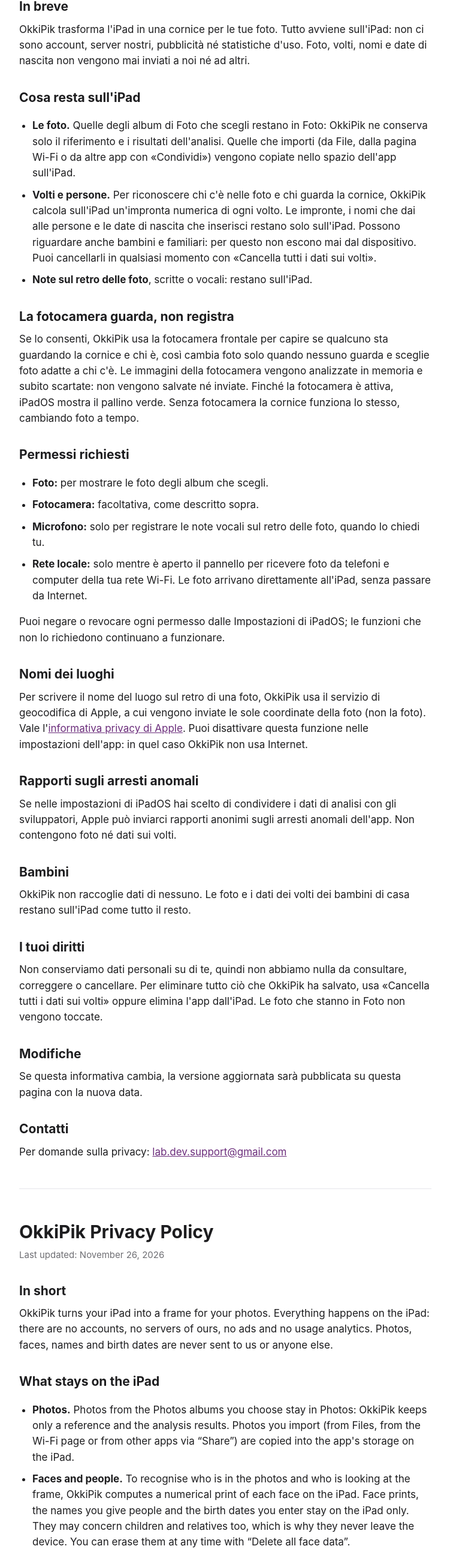
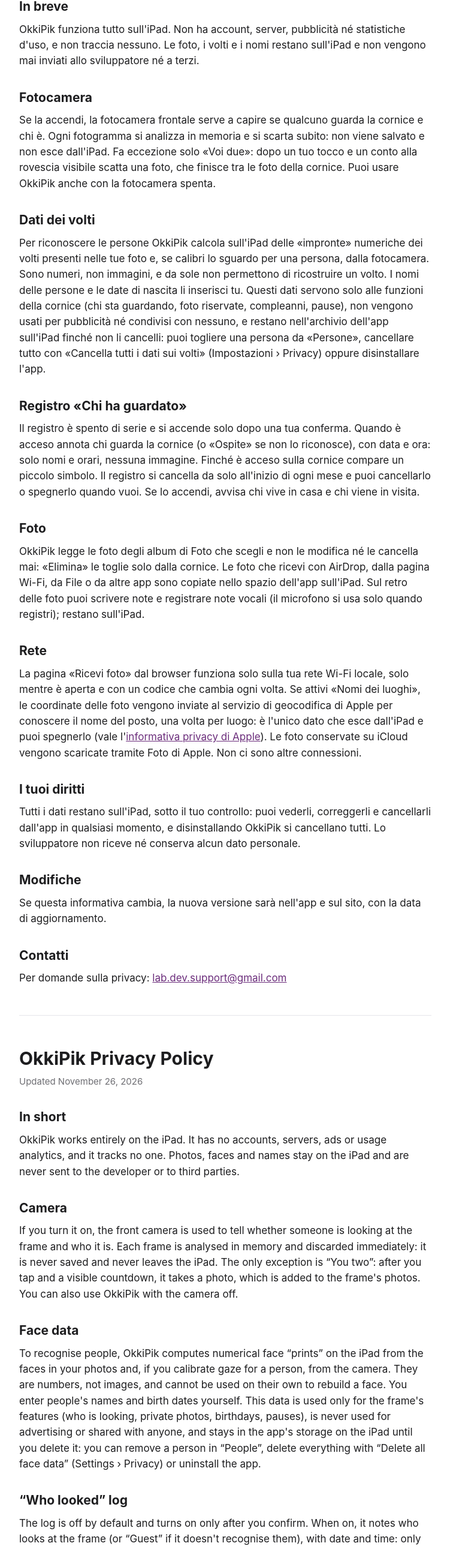
Before and after one commit to karuyaga/karuyaga.github.io, a plain HTML site: page okkipik/privacy/index.html in a window 1280 px wide. Shown: the part 211-2793 px from the top of the page at 60% size, without its empty margins (264-1015 px from the left). Drawn offline with Linux system fonts and the light colour scheme.

Commit message:
OkkiPik: informativa allineata a quella dentro l'app («Voi due», registro «Chi ha guardato», AirDrop, calibrazione)

```diff
--- a/okkipik/privacy/index.html
+++ b/okkipik/privacy/index.html
@@ -33,65 +33,54 @@
 <p class="back"><a href="../../">Karuyaga</a></p>
 <section id="it" lang="it">
   <h1>Informativa sulla privacy di OkkiPik</h1>
-  <p class="muted">Ultimo aggiornamento: 26 novembre 2026</p>
+  <p class="muted">Aggiornata il 26 novembre 2026</p>
   <nav><a href="#en">English version below</a></nav>
 
   <h2>In breve</h2>
-  <p>OkkiPik trasforma l'iPad in una cornice per le tue foto. Tutto avviene sull'iPad: non ci sono account,
-  server nostri, pubblicità né statistiche d'uso. Foto, volti, nomi e date di nascita non vengono mai inviati
-  a noi né ad altri.</p>
+  <p>OkkiPik funziona tutto sull'iPad. Non ha account, server, pubblicità né statistiche d'uso, e non traccia
+  nessuno. Le foto, i volti e i nomi restano sull'iPad e non vengono mai inviati allo sviluppatore né a terzi.</p>
 
-  <h2>Cosa resta sull'iPad</h2>
-  <ul>
-    <li><strong>Le foto.</strong> Quelle degli album di Foto che scegli restano in Foto: OkkiPik ne conserva solo
-    il riferimento e i risultati dell'analisi. Quelle che importi (da File, dalla pagina Wi-Fi o da altre app con
-    «Condividi») vengono copiate nello spazio dell'app sull'iPad.</li>
-    <li><strong>Volti e persone.</strong> Per riconoscere chi c'è nelle foto e chi guarda la cornice, OkkiPik
-    calcola sull'iPad un'impronta numerica di ogni volto. Le impronte, i nomi che dai alle persone e le date di
-    nascita che inserisci restano solo sull'iPad. Possono riguardare anche bambini e familiari: per questo non
-    escono mai dal dispositivo. Puoi cancellarli in qualsiasi momento con «Cancella tutti i dati sui volti».</li>
-    <li><strong>Note sul retro delle foto</strong>, scritte o vocali: restano sull'iPad.</li>
-  </ul>
+  <h2>Fotocamera</h2>
+  <p>Se la accendi, la fotocamera frontale serve a capire se qualcuno guarda la cornice e chi è. Ogni fotogramma
+  si analizza in memoria e si scarta subito: non viene salvato e non esce dall'iPad. Fa eccezione solo «Voi due»:
+  dopo un tuo tocco e un conto alla rovescia visibile scatta una foto, che finisce tra le foto della cornice. Puoi
+  usare OkkiPik anche con la fotocamera spenta.</p>
 
-  <h2>La fotocamera guarda, non registra</h2>
-  <p>Se lo consenti, OkkiPik usa la fotocamera frontale per capire se qualcuno sta guardando la cornice e chi è,
-  così cambia foto solo quando nessuno guarda e sceglie foto adatte a chi c'è. Le immagini della fotocamera
-  vengono analizzate in memoria e subito scartate: non vengono salvate né inviate. Finché la fotocamera è
-  attiva, iPadOS mostra il pallino verde. Senza fotocamera la cornice funziona lo stesso, cambiando foto a
-  tempo.</p>
+  <h2>Dati dei volti</h2>
+  <p>Per riconoscere le persone OkkiPik calcola sull'iPad delle «impronte» numeriche dei volti presenti nelle tue
+  foto e, se calibri lo sguardo per una persona, dalla fotocamera. Sono numeri, non immagini, e da sole non
+  permettono di ricostruire un volto. I nomi delle persone e le date di nascita li inserisci tu. Questi dati servono
+  solo alle funzioni della cornice (chi sta guardando, foto riservate, compleanni, pause), non vengono usati per
+  pubblicità né condivisi con nessuno, e restano nell'archivio dell'app sull'iPad finché non li cancelli: puoi
+  togliere una persona da «Persone», cancellare tutto con «Cancella tutti i dati sui volti» (Impostazioni ›
+  Privacy) oppure disinstallare l'app.</p>
 
-  <h2>Permessi richiesti</h2>
-  <ul>
-    <li><strong>Foto:</strong> per mostrare le foto degli album che scegli.</li>
-    <li><strong>Fotocamera:</strong> facoltativa, come descritto sopra.</li>
-    <li><strong>Microfono:</strong> solo per registrare le note vocali sul retro delle foto, quando lo chiedi tu.</li>
-    <li><strong>Rete locale:</strong> solo mentre è aperto il pannello per ricevere foto da telefoni e computer
-    della tua rete Wi-Fi. Le foto arrivano direttamente all'iPad, senza passare da Internet.</li>
-  </ul>
-  <p>Puoi negare o revocare ogni permesso dalle Impostazioni di iPadOS; le funzioni che non lo richiedono
-  continuano a funzionare.</p>
+  <h2>Registro «Chi ha guardato»</h2>
+  <p>Il registro è spento di serie e si accende solo dopo una tua conferma. Quando è acceso annota chi guarda la
+  cornice (o «Ospite» se non lo riconosce), con data e ora: solo nomi e orari, nessuna immagine. Finché è acceso
+  sulla cornice compare un piccolo simbolo. Il registro si cancella da solo all'inizio di ogni mese e puoi
+  cancellarlo o spegnerlo quando vuoi. Se lo accendi, avvisa chi vive in casa e chi viene in visita.</p>
 
-  <h2>Nomi dei luoghi</h2>
-  <p>Per scrivere il nome del luogo sul retro di una foto, OkkiPik usa il servizio di geocodifica di Apple, a cui
-  vengono inviate le sole coordinate della foto (non la foto). Vale l'<a href="https://www.apple.com/legal/privacy/">informativa
-  privacy di Apple</a>. Puoi disattivare questa funzione nelle impostazioni dell'app: in quel caso OkkiPik non
-  usa Internet.</p>
+  <h2>Foto</h2>
+  <p>OkkiPik legge le foto degli album di Foto che scegli e non le modifica né le cancella mai: «Elimina» le toglie
+  solo dalla cornice. Le foto che ricevi con AirDrop, dalla pagina Wi-Fi, da File o da altre app sono copiate nello
+  spazio dell'app sull'iPad. Sul retro delle foto puoi scrivere note e registrare note vocali (il microfono si usa
+  solo quando registri); restano sull'iPad.</p>
 
-  <h2>Rapporti sugli arresti anomali</h2>
-  <p>Se nelle impostazioni di iPadOS hai scelto di condividere i dati di analisi con gli sviluppatori, Apple
-  può inviarci rapporti anonimi sugli arresti anomali dell'app. Non contengono foto né dati sui volti.</p>
-
-  <h2>Bambini</h2>
-  <p>OkkiPik non raccoglie dati di nessuno. Le foto e i dati dei volti dei bambini di casa restano sull'iPad
-  come tutto il resto.</p>
+  <h2>Rete</h2>
+  <p>La pagina «Ricevi foto» dal browser funziona solo sulla tua rete Wi-Fi locale, solo mentre è aperta e con un
+  codice che cambia ogni volta. Se attivi «Nomi dei luoghi», le coordinate delle foto vengono inviate al servizio di
+  geocodifica di Apple per conoscere il nome del posto, una volta per luogo: è l'unico dato che esce dall'iPad e
+  puoi spegnerlo (vale l'<a href="https://www.apple.com/legal/privacy/">informativa privacy di Apple</a>). Le foto
+  conservate su iCloud vengono scaricate tramite Foto di Apple. Non ci sono altre connessioni.</p>
 
   <h2>I tuoi diritti</h2>
-  <p>Non conserviamo dati personali su di te, quindi non abbiamo nulla da consultare, correggere o cancellare.
-  Per eliminare tutto ciò che OkkiPik ha salvato, usa «Cancella tutti i dati sui volti» oppure elimina l'app
-  dall'iPad. Le foto che stanno in Foto non vengono toccate.</p>
+  <p>Tutti i dati restano sull'iPad, sotto il tuo controllo: puoi vederli, correggerli e cancellarli dall'app in
+  qualsiasi momento, e disinstallando OkkiPik si cancellano tutti. Lo sviluppatore non riceve né conserva alcun
+  dato personale.</p>
 
   <h2>Modifiche</h2>
-  <p>Se questa informativa cambia, la versione aggiornata sarà pubblicata su questa pagina con la nuova data.</p>
+  <p>Se questa informativa cambia, la nuova versione sarà nell'app e sul sito, con la data di aggiornamento.</p>
 
   <h2>Contatti</h2>
   <p>Per domande sulla privacy: <a href="mailto:lab.dev.support@gmail.com">lab.dev.support@gmail.com</a></p>
@@ -101,66 +90,55 @@
 
 <section id="en" lang="en">
   <h1>OkkiPik Privacy Policy</h1>
-  <p class="muted">Last updated: November 26, 2026</p>
+  <p class="muted">Updated November 26, 2026</p>
 
   <h2>In short</h2>
-  <p>OkkiPik turns your iPad into a frame for your photos. Everything happens on the iPad: there are no
-  accounts, no servers of ours, no ads and no usage analytics. Photos, faces, names and birth dates are never
-  sent to us or anyone else.</p>
+  <p>OkkiPik works entirely on the iPad. It has no accounts, servers, ads or usage analytics, and it tracks no
+  one. Photos, faces and names stay on the iPad and are never sent to the developer or to third parties.</p>
 
-  <h2>What stays on the iPad</h2>
-  <ul>
-    <li><strong>Photos.</strong> Photos from the Photos albums you choose stay in Photos: OkkiPik keeps only a
-    reference and the analysis results. Photos you import (from Files, from the Wi-Fi page or from other apps
-    via “Share”) are copied into the app's storage on the iPad.</li>
-    <li><strong>Faces and people.</strong> To recognise who is in the photos and who is looking at the frame,
-    OkkiPik computes a numerical print of each face on the iPad. Face prints, the names you give people and the
-    birth dates you enter stay on the iPad only. They may concern children and relatives too, which is why they
-    never leave the device. You can erase them at any time with “Delete all face data”.</li>
-    <li><strong>Notes on the back of photos</strong>, written or spoken, stay on the iPad.</li>
-  </ul>
+  <h2>Camera</h2>
+  <p>If you turn it on, the front camera is used to tell whether someone is looking at the frame and who it is.
+  Each frame is analysed in memory and discarded immediately: it is never saved and never leaves the iPad. The
+  only exception is “You two”: after you tap and a visible countdown, it takes a photo, which is added to the
+  frame's photos. You can also use OkkiPik with the camera off.</p>
 
-  <h2>The camera looks, it doesn't record</h2>
-  <p>If you allow it, OkkiPik uses the front camera to tell whether someone is looking at the frame and who,
-  so it changes photo only when nobody is looking and picks photos that suit who is there. Camera images are
-  analysed in memory and discarded straight away: they are never saved or sent. While the camera is on,
-  iPadOS shows the green dot. Without the camera the frame still works, changing photos on a timer.</p>
+  <h2>Face data</h2>
+  <p>To recognise people, OkkiPik computes numerical face “prints” on the iPad from the faces in your photos and,
+  if you calibrate gaze for a person, from the camera. They are numbers, not images, and cannot be used on their
+  own to rebuild a face. You enter people's names and birth dates yourself. This data is used only for the
+  frame's features (who is looking, private photos, birthdays, pauses), is never used for advertising or shared
+  with anyone, and stays in the app's storage on the iPad until you delete it: you can remove a person in
+  “People”, delete everything with “Delete all face data” (Settings › Privacy) or uninstall the app.</p>
 
-  <h2>Permissions</h2>
-  <ul>
-    <li><strong>Photos:</strong> to show the photos in the albums you choose.</li>
-    <li><strong>Camera:</strong> optional, as described above.</li>
-    <li><strong>Microphone:</strong> only to record voice notes on the back of photos, when you ask.</li>
-    <li><strong>Local network:</strong> only while the panel for receiving photos from phones and computers on
-    your Wi-Fi is open. Photos go straight to the iPad, never through the Internet.</li>
-  </ul>
-  <p>You can deny or revoke any permission in iPadOS Settings; features that don't need it keep working.</p>
+  <h2>“Who looked” log</h2>
+  <p>The log is off by default and turns on only after you confirm. When on, it notes who looks at the frame (or
+  “Guest” if it doesn't recognise them), with date and time: only names and times, no images. While it is on, a
+  small symbol appears on the frame. The log clears itself at the start of every month, and you can clear it or
+  turn it off at any time. If you turn it on, let the people who live with you and your visitors know.</p>
 
-  <h2>Place names</h2>
-  <p>To write the place name on the back of a photo, OkkiPik uses Apple's geocoding service, which receives
-  only the photo's coordinates (not the photo). <a href="https://www.apple.com/legal/privacy/">Apple's privacy
-  policy</a> applies. You can turn this off in the app's settings; OkkiPik then does not use the Internet.</p>
+  <h2>Photos</h2>
+  <p>OkkiPik reads the photos in the Photos albums you choose and never modifies or deletes them: “Delete” only
+  removes them from the frame. Photos you receive via AirDrop, the Wi-Fi page, Files or other apps are copied into
+  the app's storage on the iPad. On the back of photos you can write notes and record voice notes (the microphone
+  is used only while you record); they stay on the iPad.</p>
 
-  <h2>Crash reports</h2>
-  <p>If you chose to share analytics with developers in iPadOS Settings, Apple may send us anonymous crash
-  reports. They contain no photos and no face data.</p>
-
-  <h2>Children</h2>
-  <p>OkkiPik collects no data from anyone. Photos and face data of children in your home stay on the iPad like
-  everything else.</p>
+  <h2>Network</h2>
+  <p>The “Receive photos” browser page works only on your local Wi-Fi network, only while it is open, and with a
+  code that changes every time. If you turn on “Place names”, photo coordinates are sent to Apple's geocoding
+  service to find the name of the place, once per place: this is the only data that leaves the iPad, and you can
+  turn it off (<a href="https://www.apple.com/legal/privacy/">Apple's privacy policy</a> applies). Photos stored in
+  iCloud are downloaded through Apple Photos. There are no other connections.</p>
 
   <h2>Your rights</h2>
-  <p>We keep no personal data about you, so there is nothing for us to access, correct or delete. To remove
-  everything OkkiPik has stored, use “Delete all face data” or delete the app from the iPad. Photos in Photos
-  are not touched.</p>
+  <p>All data stays on the iPad, under your control: you can view, correct and delete it from the app at any
+  time, and uninstalling OkkiPik deletes all of it. The developer receives and stores no personal data.</p>
 
   <h2>Changes</h2>
-  <p>If this policy changes, the updated version will be published on this page with the new date.</p>
+  <p>If this policy changes, the new version will be in the app and on this website, with the update date.</p>
 
   <h2>Contact</h2>
   <p>Privacy questions: <a href="mailto:lab.dev.support@gmail.com">lab.dev.support@gmail.com</a></p>
 </section>
-
 </main>
 </body>
 </html>
```
